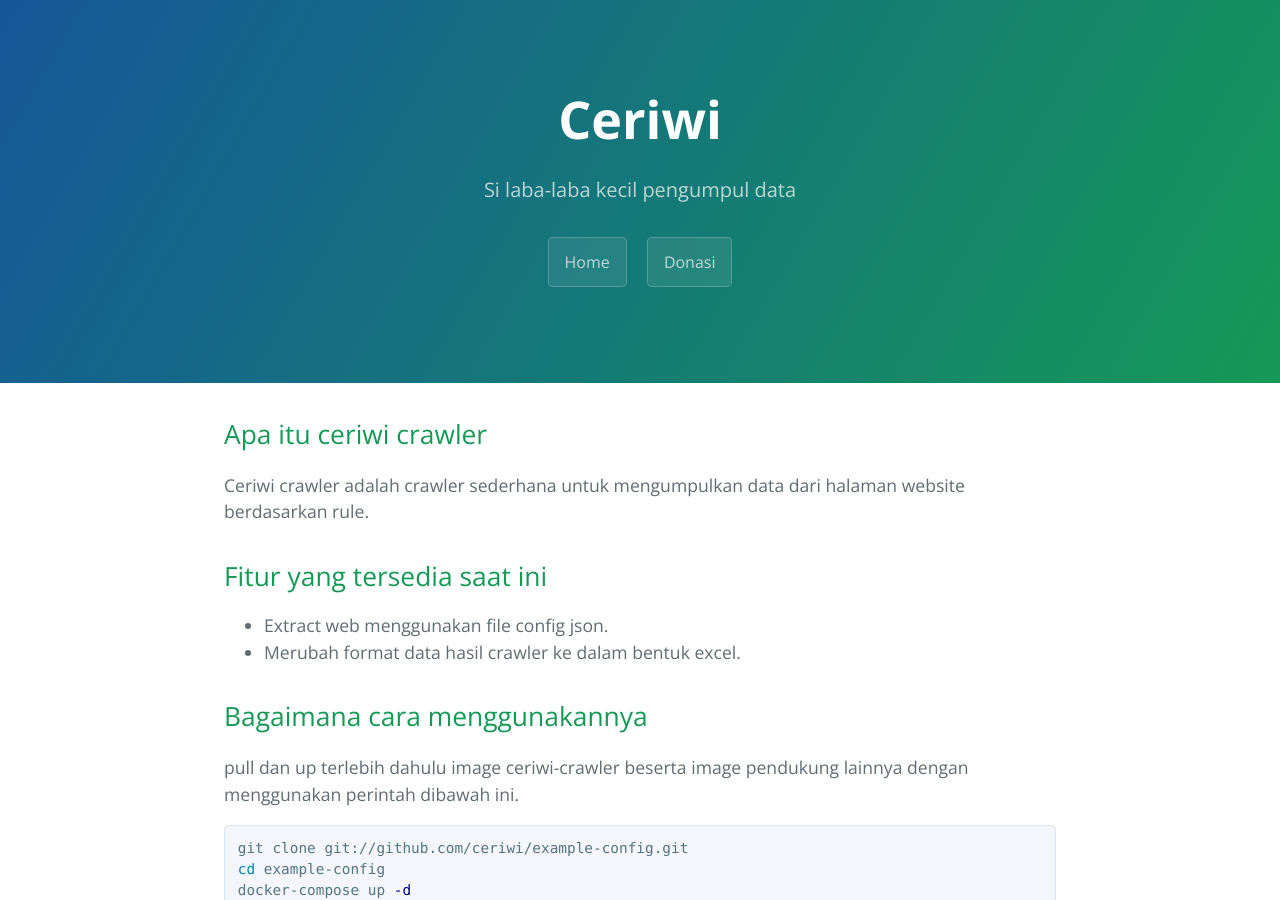
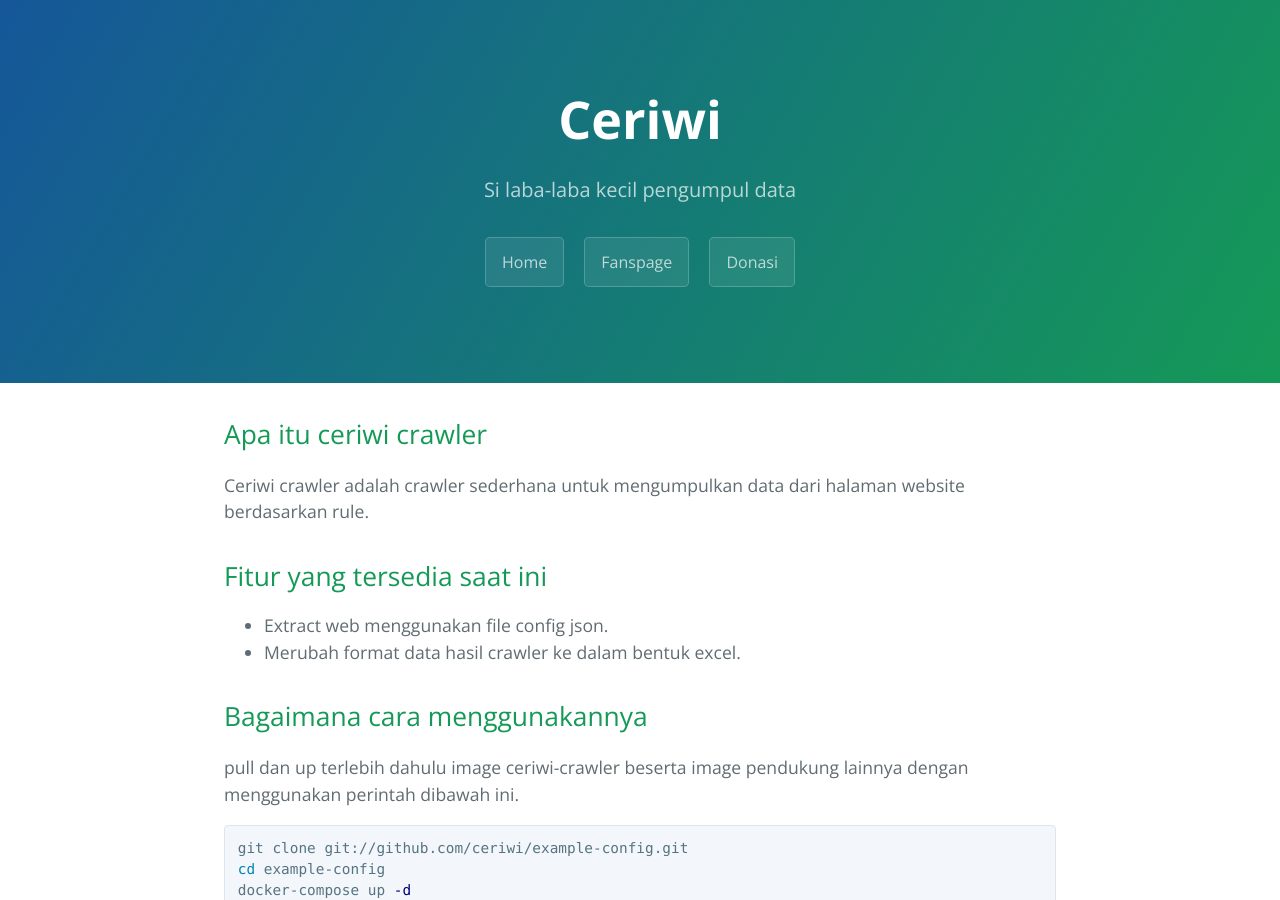
Before and after one commit to ceriwi/ceriwi, a Jekyll site: the page built from index.md, in a window 1280 px wide and 900 px high. Built offline with Jekyll 4.4.1, drawn with Linux system fonts in a browser that asks for light colours; our own code applies the rules of GitHub Pages for plain Markdown files.

Commit message:
Add link fanspage facebook and create makefile to run this blog in localhost

```diff
--- a/_layouts/default.html
+++ b/_layouts/default.html
@@ -26,6 +26,7 @@
       <h1 class="project-name">{{ site.title | default: site.github.repository_name }}</h1>
       <h2 class="project-tagline">{{ site.description | default: site.github.project_tagline }}</h2>
       <a href="/" class="btn">Home</a>
+      <a href="https://www.facebook.com/ceriwi/" class="btn">Fanspage</a>
       <a href="https://www.paypal.me/msyaifularifin" class="btn">Donasi</a>
       {% if site.show_downloads %}
         <a href="{{ site.github.zip_url }}" class="btn">Download .zip</a>
```
Also changed, not shown: 1 other file.
